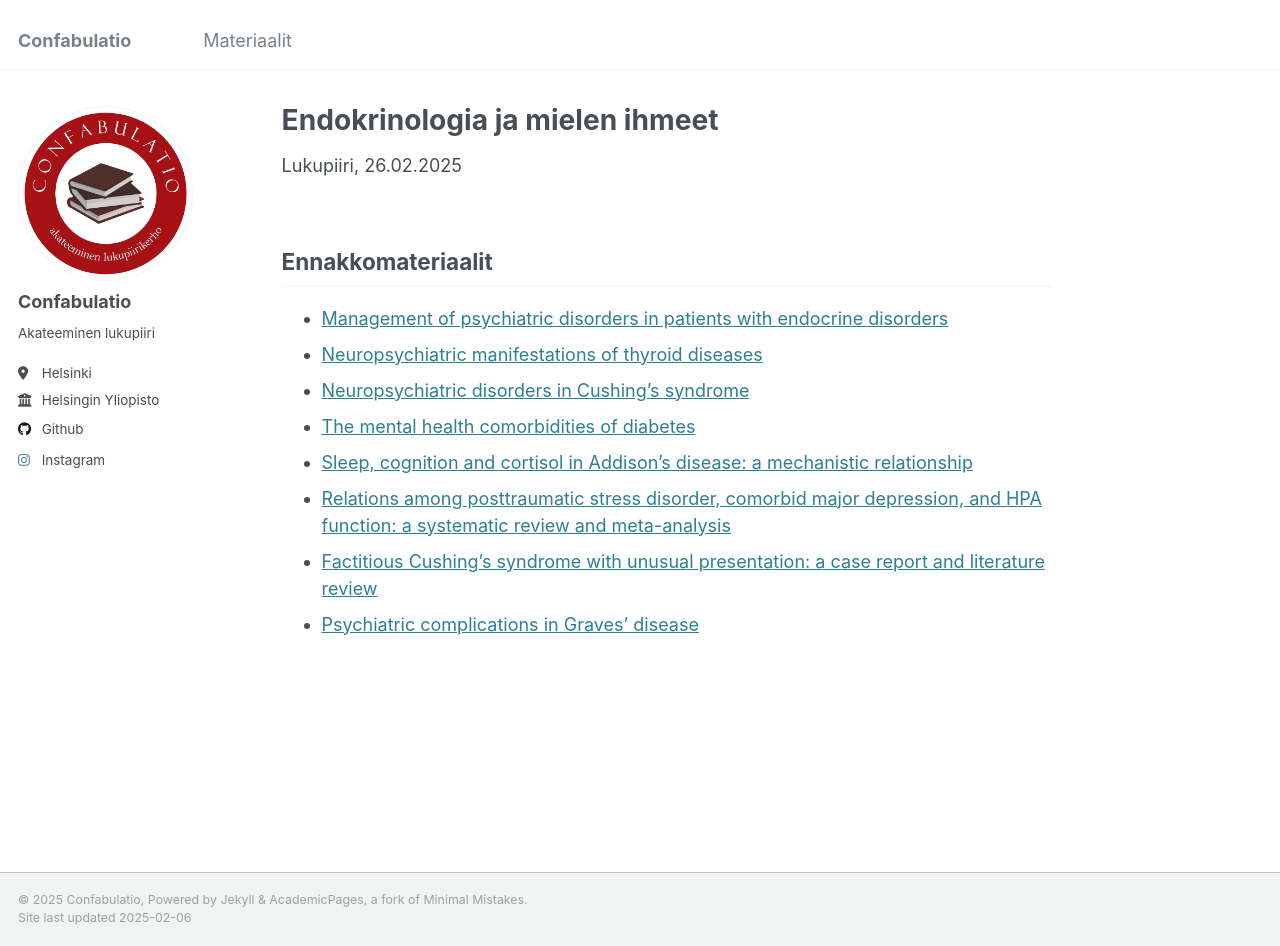
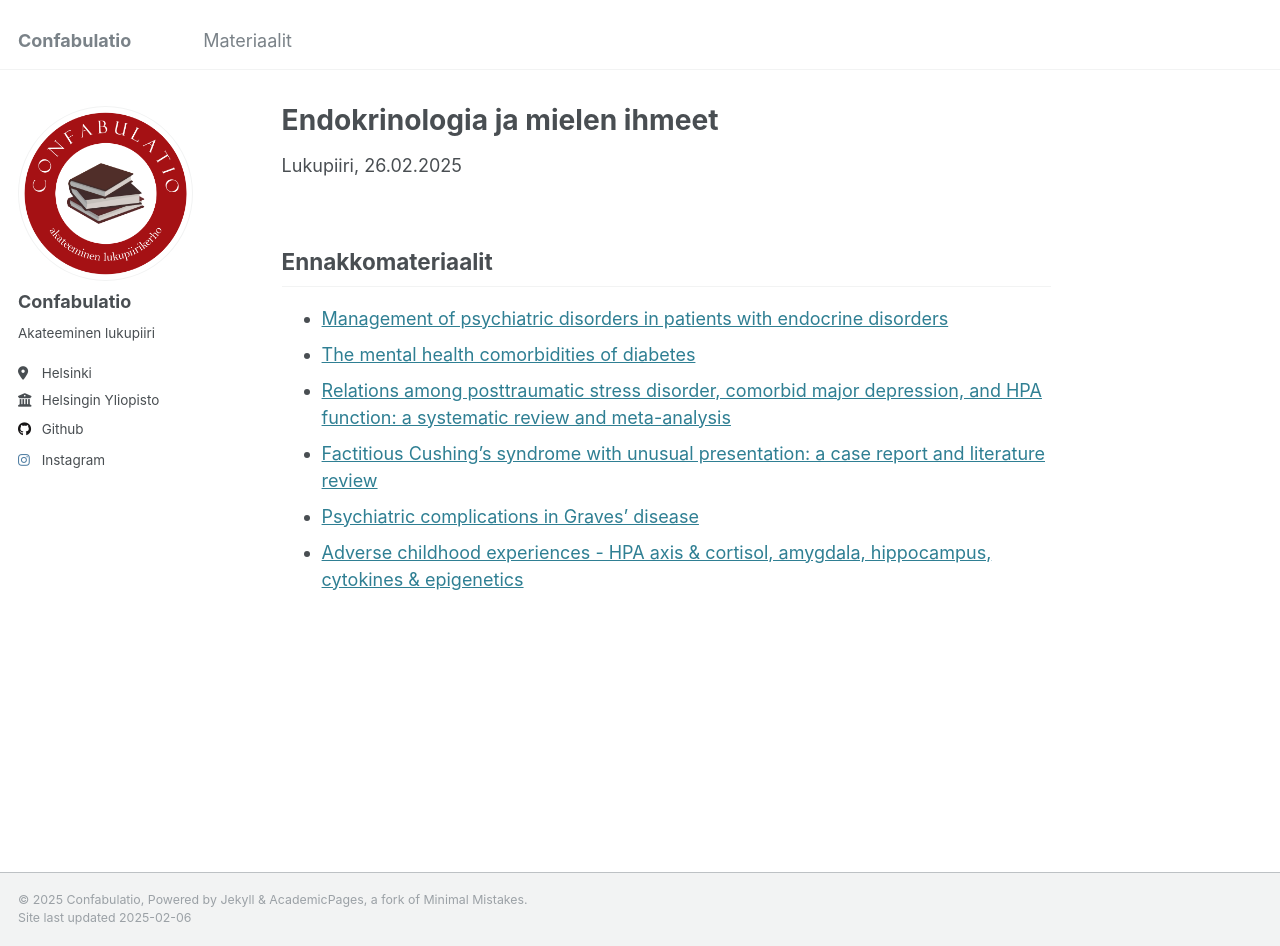
Before and after one commit to alex-halme/confabulatio, a Jekyll site: the page built from _materiaalit/endokrinologia_ja_mieli.md, in a window 1280 px wide and 946 px high. Built offline with Jekyll 4.4.1, drawn with Linux system fonts in a browser that asks for light colours.

Commit message:
Update endokrinologia_ja_mieli.md

```diff
--- a/_materiaalit/endokrinologia_ja_mieli.md
+++ b/_materiaalit/endokrinologia_ja_mieli.md
@@ -7,11 +7,9 @@ date: 2025-02-26
 ---
 ## Ennakkomateriaalit
 - [Management of psychiatric disorders in patients with endocrine disorders](https://pmc.ncbi.nlm.nih.gov/articles/PMC9122171/)
-- [Neuropsychiatric manifestations of thyroid diseases](https://pmc.ncbi.nlm.nih.gov/articles/PMC9938951/)
-- [Neuropsychiatric disorders in Cushing's syndrome](https://pmc.ncbi.nlm.nih.gov/articles/PMC4403344/)
 - [The mental health comorbidities of diabetes](https://pmc.ncbi.nlm.nih.gov/articles/PMC4439400/)
-- [Sleep, cognition and cortisol in Addison’s disease: a mechanistic relationship](https://pmc.ncbi.nlm.nih.gov/articles/PMC8429905/)
 - [Relations among posttraumatic stress disorder, comorbid major depression, and HPA function: a
 systematic review and meta-analysis](https://pmc.ncbi.nlm.nih.gov/articles/PMC3340453/)
 - [Factitious Cushing's syndrome with unusual presentation: a case report and literature review](https://pmc.ncbi.nlm.nih.gov/articles/PMC10406003/)
 - [Psychiatric complications in Graves' disease](https://pmc.ncbi.nlm.nih.gov/articles/PMC10895301/)
+- [Adverse childhood experiences - HPA axis & cortisol, amygdala, hippocampus, cytokines & epigenetics](https://open.spotify.com/episode/4JAZTJ86Nc9ZVyw1APIAjA?si=dae20d42df344814)
```
